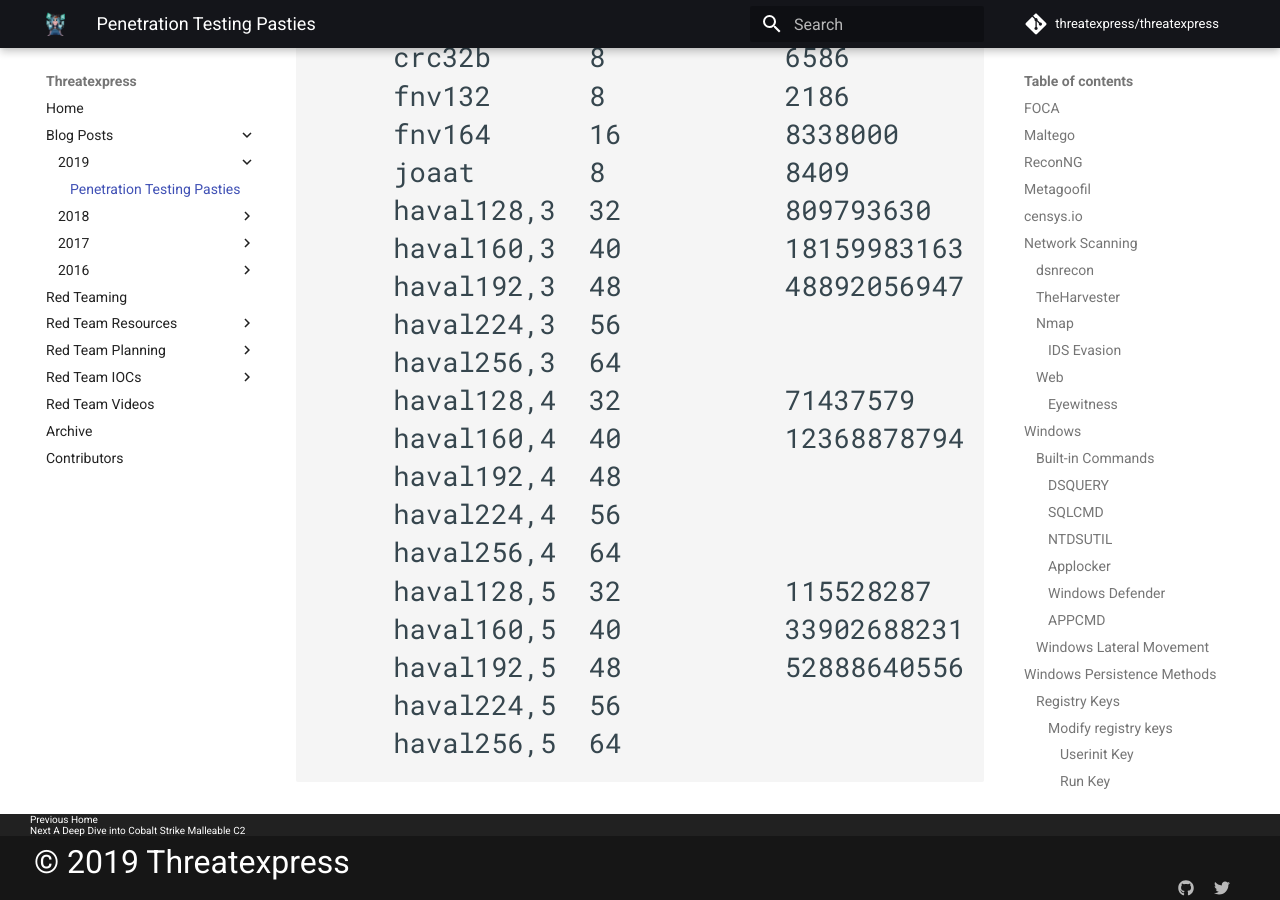
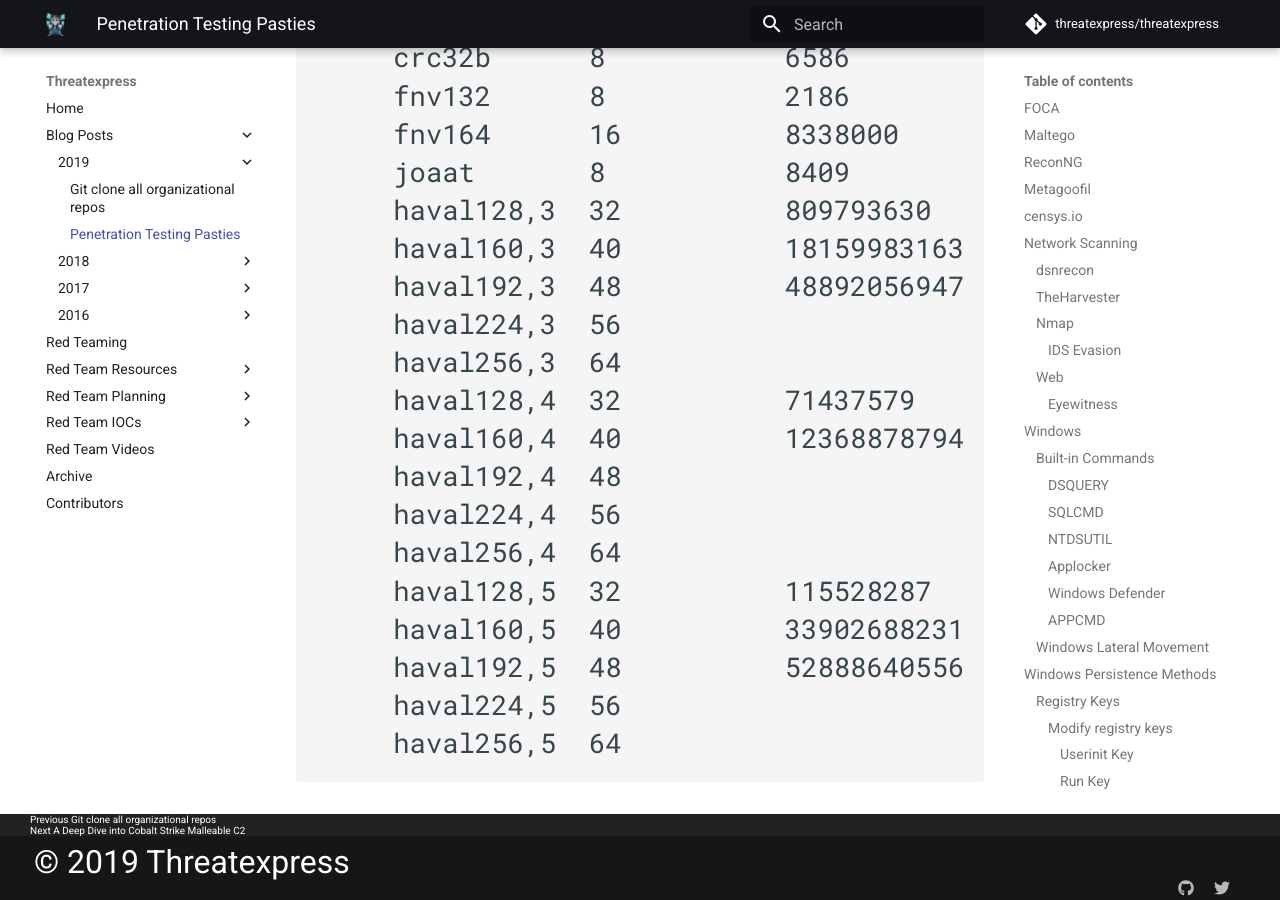
Before and after one commit to threatexpress/threatexpress, an MkDocs documentation site: the page built from docs/blogs/2019/penetration-testing-pasties.md, in a window 1280 px wide and 900 px high, scrolled down 131287 px. Built offline with MkDocs 1.6.1 and Material for MkDocs 9.7.7, drawn with Linux system fonts in a browser that asks for light colours; nearby versions of some CDN libraries; comment, search, counter and statistics services are not loaded.

Commit message:
Nav update

```diff
--- a/mkdocs.yml
+++ b/mkdocs.yml
@@ -66,6 +66,7 @@ nav:
   - Home: index.md
   - Blog Posts:
     - 2019:
+      - Git clone all organizational repos: blogs/2019/git-clone-entire-org.md
       - Penetration Testing Pasties: blogs/2019/penetration-testing-pasties.md
     - 2018:
       - A Deep Dive into Cobalt Strike Malleable C2: blogs/2018/a-deep-dive-into-cobalt-strike-malleable-c2.md
```
